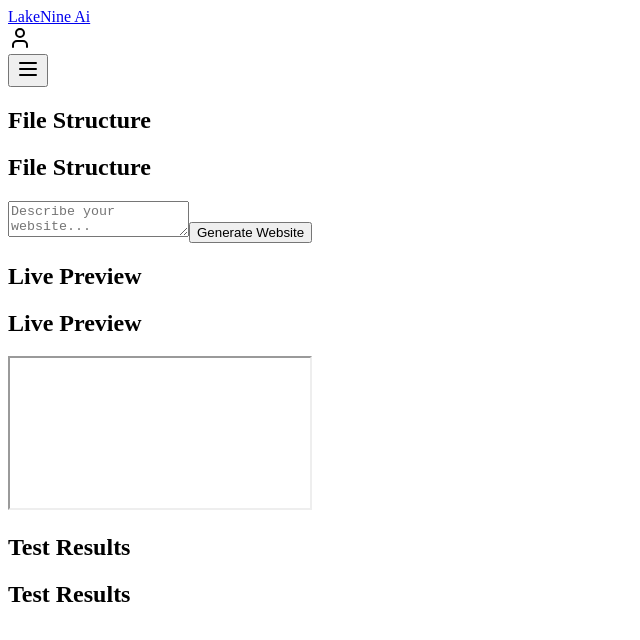
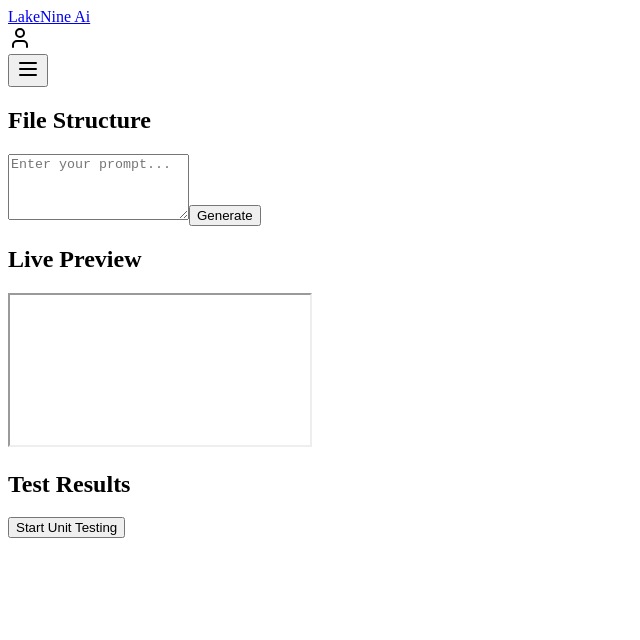
Before and after one commit to bhattom756/LakeNine, a Next.js app: page /studio in a window 1280 px wide. Shown: the top 640 px of the page, without its empty margins (0-640 px from the left). Built offline with nearby package versions, Linux system fonts and the light colour scheme.

Commit message:
ai: init gpt3.5-turbo model with app context

```diff
--- a/app/studio/page.tsx
+++ b/app/studio/page.tsx
@@ -1,26 +1,27 @@
-"use client";
+'use client';
 
-import { useState } from "react";
-import FileTree from "@/components/FileTree";
-import LivePreview from "@/components/LivePreview";
-import TestResults from "@/components/TestResults";
-import PromptInput from "@/components/PromptInput";
-import Navbar from "@/components/ui/Navbar";
+import { useState } from 'react';
+import FileTree from '@/components/FileTree';
+import LivePreview from '@/components/LivePreview';
+import TestResults from '@/components/TestResults';
+import PromptInput from '@/components/PromptInput';
+import Navbar from '@/components/ui/Navbar';
 
 type FileStructure = string[];
 type TestResultsType = string[];
 
 export default function StudioPage() {
-  const [prompt, setPrompt] = useState<string>("");
+  const [prompt, setPrompt] = useState<string>('');
   const [fileStructure, setFileStructure] = useState<FileStructure>([]);
-  const [generatedCode, setGeneratedCode] = useState<string>("");
+  const [generatedCode, setGeneratedCode] = useState<string>('');
   const [testResults, setTestResults] = useState<TestResultsType>([]);
 
   return (
-    <div className="bg-[#0f0f0f] text-white min-h-screen">
+    <div className="bg-black text-white min-h-screen overflow-hidden">
       <Navbar />
-      <div className="flex h-[calc(100vh-60px)] pt-12">
-        <div className="w-1/4 bg-[#1e1e1e] border-r border-gray-700 flex flex-col">
+      <div className="flex h-[calc(100vh-60px)] pt-12 overflow-hidden">
+        {/* Left - File Structure & Prompt Input */}
+        <div className="w-1/4 bg-gray-900 border-r border-gray-700 flex flex-col overflow-hidden">
           <div className="px-4 py-3 border-b border-gray-700">
             <h2 className="text-lg font-semibold">File Structure</h2>
           </div>
@@ -39,15 +40,19 @@ export default function StudioPage() {
         </div>
 
         {/* Center - Live Preview */}
-        <div className="w-1/2 p-6 overflow-auto">
+        <div className="w-1/2 p-6 overflow-hidden">
           <h2 className="text-lg font-semibold mb-4">Live Preview</h2>
-          <LivePreview generatedCode={generatedCode} />
+          <div className="h-full bg-white rounded overflow-hidden">
+            <LivePreview generatedCode={generatedCode} />
+          </div>
         </div>
 
         {/* Right - Test Results */}
-        <div className="w-1/4 bg-[#1e1e1e] p-6 overflow-auto border-l border-gray-700">
-          <h2 className="text-lg font-semibold mb-4">Test Results</h2>
-          <TestResults testResults={testResults} />
+        <div className="w-1/4 bg-gray-900 p-6 overflow-hidden border-l border-gray-700">
+        <h2 className="text-lg font-semibold mb-4">Test Results</h2>
+          <div className="h-full overflow-auto">
+            <TestResults testResults={testResults} />
+          </div>
         </div>
       </div>
     </div>
--- a/components/FileTree.tsx
+++ b/components/FileTree.tsx
@@ -1,20 +1,17 @@
-"use client";  // This marks the component as a client-side component.
+'use client';
 
 interface FileTreeProps {
   fileStructure: string[];
 }
 
-const FileTree: React.FC<FileTreeProps> = ({ fileStructure }) => {
+export default function FileTree({ fileStructure }: FileTreeProps) {
   return (
-    <div className="overflow-auto h-full p-4 bg-gray-100">
-      <h2 className="text-lg font-semibold">File Structure</h2>
-      <ul className="mt-2">
-        {fileStructure.map((file, index) => (
-          <li key={index}>{file}</li>
-        ))}
-      </ul>
-    </div>
+    <ul className="text-white">
+      {fileStructure.map((filePath, index) => (
+        <li key={index} className="py-1">
+          {filePath}
+        </li>
+      ))}
+    </ul>
   );
-};
-
-export default FileTree;
+}
--- a/components/LivePreview.tsx
+++ b/components/LivePreview.tsx
@@ -1,20 +1,31 @@
-"use client";  // This marks the component as a client-side component.
+'use client';
+
+import { useEffect, useRef } from 'react';
 
 interface LivePreviewProps {
   generatedCode: string;
 }
 
-const LivePreview: React.FC<LivePreviewProps> = ({ generatedCode }) => {
+export default function LivePreview({ generatedCode }: LivePreviewProps) {
+  const iframeRef = useRef<HTMLIFrameElement>(null);
+
+  useEffect(() => {
+    if (iframeRef.current && generatedCode) {
+      const document = iframeRef.current.contentDocument;
+      if (document) {
+        document.open();
+        document.write(generatedCode);
+        document.close();
+      }
+    }
+  }, [generatedCode]);
+
   return (
-    <div className="h-full bg-white p-4">
-      <h2 className="text-lg font-semibold">Live Preview</h2>
-      <iframe
-        className="w-full h-full mt-4 border"
-        srcDoc={generatedCode}
-        title="Live Preview"
-      />
-    </div>
+    <iframe
+      ref={iframeRef}
+      title="Live Preview"
+      className="w-full h-full border-none bg-white"
+      sandbox="allow-scripts allow-same-origin"
+    />
   );
-};
-
-export default LivePreview;
+}
--- a/components/PromptInput.tsx
+++ b/components/PromptInput.tsx
@@ -1,42 +1,58 @@
-"use client";  // This marks the component as a client-side component.
+"use client";
 
-interface PromptInputProps {
+import { useState } from "react";
+
+interface Props {
   prompt: string;
-  setPrompt: React.Dispatch<React.SetStateAction<string>>;
-  setGeneratedCode: React.Dispatch<React.SetStateAction<string>>;
-  setFileStructure: React.Dispatch<React.SetStateAction<string[]>>;
-  setTestResults: React.Dispatch<React.SetStateAction<string[]>>;
+  setPrompt: (v: string) => void;
+  setGeneratedCode: (v: string) => void;
+  setFileStructure: (v: string[]) => void;
+  setTestResults: (v: string[]) => void;
 }
 
-const PromptInput: React.FC<PromptInputProps> = ({ prompt, setPrompt, setGeneratedCode, setFileStructure, setTestResults }) => {
+export default function PromptInput({
+  prompt, setPrompt,
+  setGeneratedCode, setFileStructure, setTestResults,
+}: Props) {
+  const [loading, setLoading] = useState(false);
+
   const handleGenerate = async () => {
-    const response = await fetch("/api/generateCode", {
+    if (!prompt.trim()) return;
+    setLoading(true);
+    try {
+      const res = await fetch("/api/genCode", {
         method: "POST",
         headers: { "Content-Type": "application/json" },
         body: JSON.stringify({ prompt }),
       });
-    const data = await response.json();
-    setGeneratedCode(data.generatedCode);
+      if (!res.ok) throw new Error(`Error ${res.status}`);
+      const data = await res.json();
+      setGeneratedCode(data.code);
       setFileStructure(data.fileStructure);
       setTestResults(data.testResults);
+    } catch (e: any) {
+      console.error("Error generating code:", e.message);
+    } finally {
+      setLoading(false);
+    }
   };
 
   return (
-    <div className="p-4">
+    <div>
       <textarea
-        className="w-full p-2 border rounded-md"
-        placeholder="Describe your website..."
         value={prompt}
         onChange={(e) => setPrompt(e.target.value)}
+        placeholder="Enter your prompt..."
+        className="w-full p-2 bg-gray-800 text-white rounded"
+        rows={4}
       />
       <button
-        className="mt-4 px-6 py-2 bg-blue-600 text-white rounded-md hover:bg-blue-700"
         onClick={handleGenerate}
+        disabled={loading}
+        className="mt-2 w-full bg-green-600 hover:bg-green-700 text-white py-2 rounded"
       >
-        Generate Website
+        {loading ? "Generating..." : "Generate"}
       </button>
     </div>
   );
-};
-
-export default PromptInput;
+}
--- a/components/TestResults.tsx
+++ b/components/TestResults.tsx
@@ -1,22 +1,37 @@
-"use client";  // This marks the component as a client-side component.
+'use client';
+
+import { useState } from 'react';
 
 interface TestResultsProps {
   testResults: string[];
 }
 
-const TestResults: React.FC<TestResultsProps> = ({ testResults }) => {
+export default function TestResults({ testResults }: TestResultsProps) {
+  const [running, setRunning] = useState(false);
+
+  const handleStartTesting = () => {
+    setRunning(true);
+    // Implement your unit testing logic here
+    // For example, trigger an API call to run tests
+    // After tests complete, update testResults accordingly
+  };
+
   return (
-    <div className="overflow-auto h-full p-4 bg-gray-100">
-      <h2 className="text-lg font-semibold">Test Results</h2>
-      <ul className="mt-2">
+    <div className="text-white">
+      <button
+        onClick={handleStartTesting}
+        className="mb-4 px-4 py-2 bg-blue-600 hover:bg-blue-700 rounded"
+        disabled={running}
+      >
+        {running ? 'Running Tests...' : 'Start Unit Testing'}
+      </button>
+      <ul>
         {testResults.map((result, index) => (
-          <li key={index} className={result.includes("fail") ? "text-red-500" : "text-green-500"}>
+          <li key={index} className="py-1">
             {result}
           </li>
         ))}
       </ul>
     </div>
   );
-};
-
-export default TestResults;
+}
--- a/package.json
+++ b/package.json
@@ -16,8 +16,11 @@
     "class-variance-authority": "^0.7.1",
     "clsx": "^2.1.1",
     "firebase": "^11.6.0",
+    "firebase-admin": "^13.3.0",
     "lucide-react": "^0.488.0",
+    "mongoose": "^8.13.2",
     "next": "15.3.0",
+    "openai": "^4.95.1",
     "react": "^19.0.0",
     "react-dom": "^19.0.0",
     "tailwind-merge": "^3.2.0",
--- /dev/null
+++ b/pages/api/genCode.ts
@@ -0,0 +1,48 @@
+// pages/api/genCode.ts
+import type { NextApiRequest, NextApiResponse } from "next";
+import OpenAI from "openai";
+
+const openai = new OpenAI({
+  apiKey: process.env.OPENAI_API_KEY,
+});
+
+export default async function handler(
+  req: NextApiRequest,
+  res: NextApiResponse
+) {
+  // 1. Reject non-POST methods
+  if (req.method !== "POST") {
+    return res.status(405).json({ error: "Method Not Allowed" });
+  }
+
+  // 2. Parse & validate body
+  const { prompt } = req.body as { prompt?: string };
+  if (!prompt || typeof prompt !== "string") {
+    return res.status(400).json({ error: "Prompt is required." });
+  }
+
+  try {
+    // 3. Call OpenAI (replace model as you like)
+    const completion = await openai.chat.completions.create({
+      model: "gpt-3.5-turbo", // ✅ Use this
+      messages: [
+        { role: "system", content: "You are a web development assistant." },
+        {
+          role: "user",
+          content: `Generate a complete HTML, CSS, JS website for: "${prompt}"`,
+        },
+      ],
+    });
+
+    const code = completion.choices[0].message.content || "";
+    // Dummy file structure & test results
+    const fileStructure = ["index.html", "styles.css", "app.js"];
+    const testResults = ["✅ Navbar renders", "✅ Form validation works"];
+
+    // 4. Return JSON
+    return res.status(200).json({ code, fileStructure, testResults });
+  } catch (err: any) {
+    console.error("genCode error:", err);
+    return res.status(500).json({ error: "Internal Server Error" });
+  }
+}
--- a/pages/api/genCode/route.ts
+++ /dev/null
@@ -1,11 +0,0 @@
-import { NextResponse } from 'next/server';
-
-export async function POST(request: Request) {
-  const { prompt } = await request.json();
-
-  const generatedCode = ``;
-  const fileStructure = ['index.html', 'styles.css', 'app.js'];
-  const testResults = ['✅ index.html test passed', '❌ styles.css test failed'];
-
-  return NextResponse.json({ generatedCode, fileStructure, testResults });
-}
```
Also changed, not shown: app/page.tsx (+31 -13 lines), lib/db.ts (added, +8 -0 lines), models/GeneratedApp.ts (added, +12 -0 lines), 1 other file (tests, documents, lock files or other folders). Lines whose indentation alone changed are shown as unchanged.
